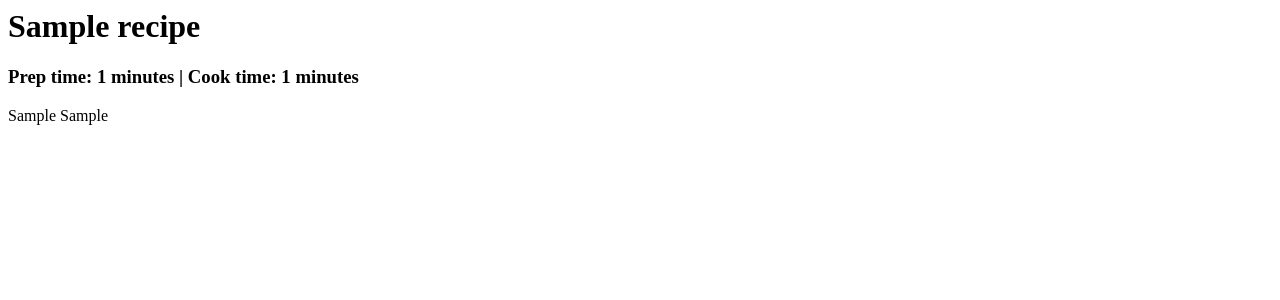
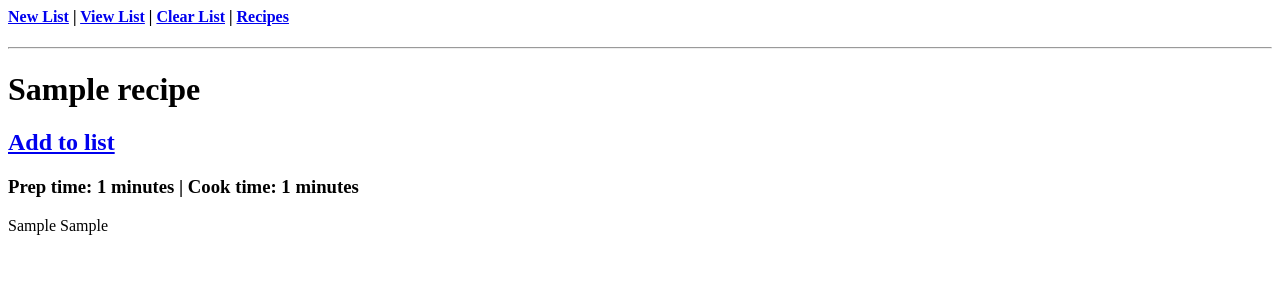
Before and after one commit to zfred09/vigilant-journey, a Flask app: page /recipes/1 in a window 1280 px wide. Shown: the top 300 px of the page. Run offline with Flask 2, Linux system fonts and the light colour scheme; tables that the repository leaves empty hold one stand-in row (values such as "Sample post").

Commit message:
Added list capabilities Improved navigation a bit

```diff
--- a/app/routes.py
+++ b/app/routes.py
@@ -1,10 +1,9 @@
-from flask import render_template, flash, redirect, url_for, request
+from flask import render_template, flash, redirect, url_for, request, session, escape
 from app import app, db
 from app.forms import LoginForm
 from app.models import Recipes, Ingredients
 from pyqrcode import pyqrcode
 import io
-
 
 @app.route('/')
 @app.route('/index')
@@ -33,15 +32,36 @@ def recipeCardList(setLimit):
 
     return render_template('recipeCard.html', recipe=recipe)
 
+@app.route('/addToList/<recipe_id>')
+def addToList(recipe_id):
+    recipe = Recipes.query.filter_by(id=recipe_id).first_or_404()
+    ingredients = Ingredients.query.filter_by(recipe_id=recipe_id)
 
-@app.route('/login', methods=['GET', 'POST'])
-def login():
-    form = LoginForm()
-    if form.validate_on_submit():
-        flash('Login requested for user {}, remember_me={}'.format(
-            form.username.data, form.remember_me.data))
-        return redirect(url_for('index'))
-    return render_template('login.html', title='Sign In', form=form)
+    for i in ingredients:
+        session['myList'].append(str(i.quantity) + " " + i.ingredient)
+
+    flash(recipe.title + " added to list")
+
+    return render_template('index.html', recipe=recipe, ingredients=ingredients)
+
+@app.route('/newList')
+def newList():
+    session['myList'].clear()
+    flash('New list started')
+
+    # Todo - eventually add some ability to create names or different lists here
+    return render_template('viewList.html', myList=session['myList'])
+
+@app.route('/viewList')
+def viewList():
+    # todo - escape this output?
+    return render_template('viewList.html', myList=session['myList'])
+
+@app.route('/clearList')
+def clearList():
+    session['myList'].clear()
+    flash('List cleared')
+    return render_template('viewList.html', myList=session['myList'])
 
 
 @app.route('/qrcode/<targetRecipeId>')
--- a/app/templates/base.html
+++ b/app/templates/base.html
@@ -7,6 +7,14 @@
 		{% endif %}
 	</head>
 	<body>
+	    <h4>
+            <a href="{{ url_for('newList') }}">New List</a> |
+            <a href="{{ url_for('viewList') }}">View List</a> |
+            <a href="{{ url_for('clearList') }}">Clear List</a> |
+            <a href="{{ url_for('recipeCardList', setLimit=10) }}">Recipes</a>
+        </h4>
+        <hr/>
+
 		{% with messages = get_flashed_messages() %}
         {% if messages %}
         <ul>
--- a/app/templates/index.html
+++ b/app/templates/index.html
@@ -2,6 +2,7 @@
 
 {% block content %}
 	<h1>{{ recipe.title }}</h1>
+    <h2><a href="/addToList/{{ recipe.id }}">Add to list</a></h2>
 	<h3>Prep time: {{ recipe.prep_time }} minutes | Cook time: {{ recipe.cook_time_min }} minutes </h3>
 	{% for i in ingredients %}
 	<div><p>{{ i.quantity }} {{ i.ingredient }}</p></div>
--- a/app/templates/recipeCard.html
+++ b/app/templates/recipeCard.html
@@ -15,7 +15,7 @@
 
     {% for r in recipe %}
         <div style="display: block; padding:10px; margin:5px; float:left; border-style:solid; width:300px; height:250px;">
-            <h3>{{ r.title }}</h3>
+            <h3><a style="text-decoration: none" href="/recipes/{{ r.id }}">{{ r.title }}</a></h3>
             <img id="qrcode" style="width:150px; height:150px;" src="{{ url_for('qrcode', targetRecipeId=r.id) }}">
             <p>Prep time: {{ r.prep_time }} minutes | Cook time: {{ r.cook_time_min }} minutes</p>
         </div>
```
Also changed, not shown: app/templates/viewList.html (added, +11 -0 lines).
